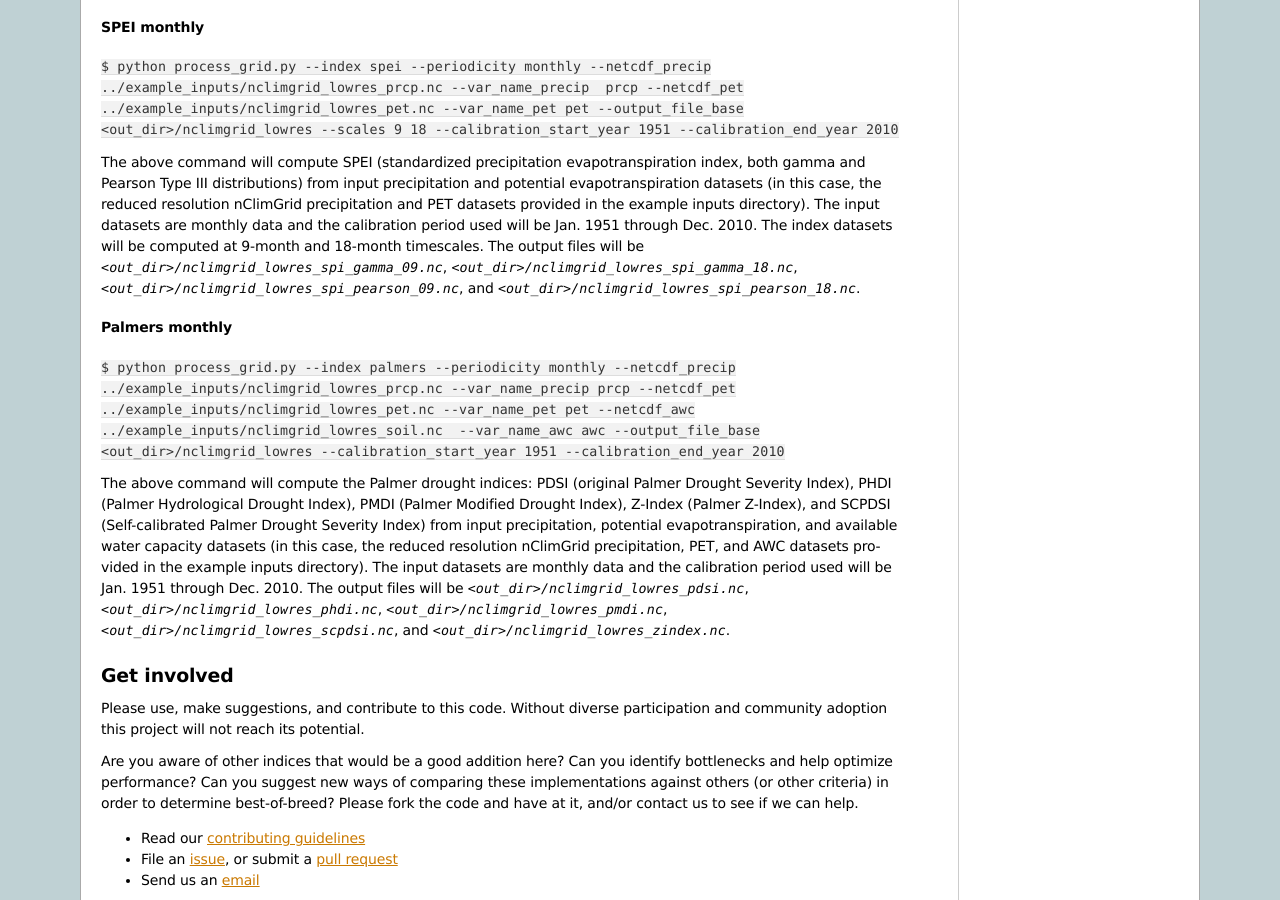
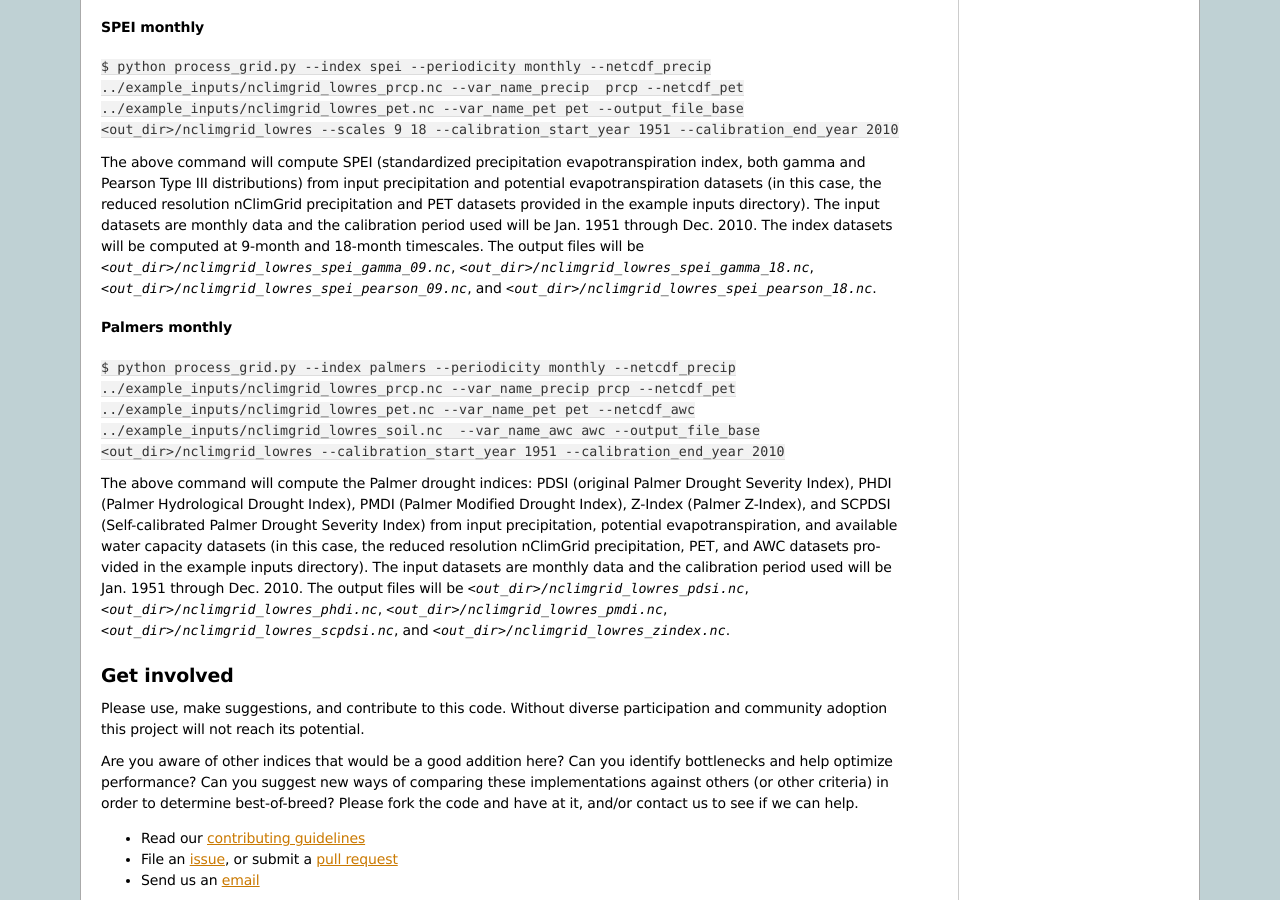
Before and after one commit to monocongo/climate_indices, a Sphinx documentation site: the page built from docs/index.rst, in a window 1280 px wide and 900 px high, scrolled down 4528 px. Built offline with Sphinx 7.4.7, drawn with Linux system fonts in a browser that asks for light colours.

Commit message:
updates documentation for SPEI-secific file names (were previously listed as *spi*.nc, now as *spei*.nc)
#192


Former-commit-id: 5dcf3160f132ce6131c59fcc8cb56e0b3be44514

```diff
--- a/docs/index.rst
+++ b/docs/index.rst
@@ -370,8 +370,8 @@ both gamma and Pearson Type III distributions) from input precipitation and pote
 (in this case, the reduced resolution nClimGrid precipitation and PET datasets provided in the example inputs directory).
 The input datasets are monthly data and the calibration period used will be Jan. 1951 through Dec. 2010. The index
 datasets will be computed at 9-month and 18-month timescales. The output files will be
-`<out_dir>/nclimgrid_lowres_spi_gamma_09.nc`, `<out_dir>/nclimgrid_lowres_spi_gamma_18.nc`,
-`<out_dir>/nclimgrid_lowres_spi_pearson_09.nc`, and `<out_dir>/nclimgrid_lowres_spi_pearson_18.nc`.
+`<out_dir>/nclimgrid_lowres_spei_gamma_09.nc`, `<out_dir>/nclimgrid_lowres_spei_gamma_18.nc`,
+`<out_dir>/nclimgrid_lowres_spei_pearson_09.nc`, and `<out_dir>/nclimgrid_lowres_spei_pearson_18.nc`.
 
 Palmers monthly
 """"""""""""""""
```
